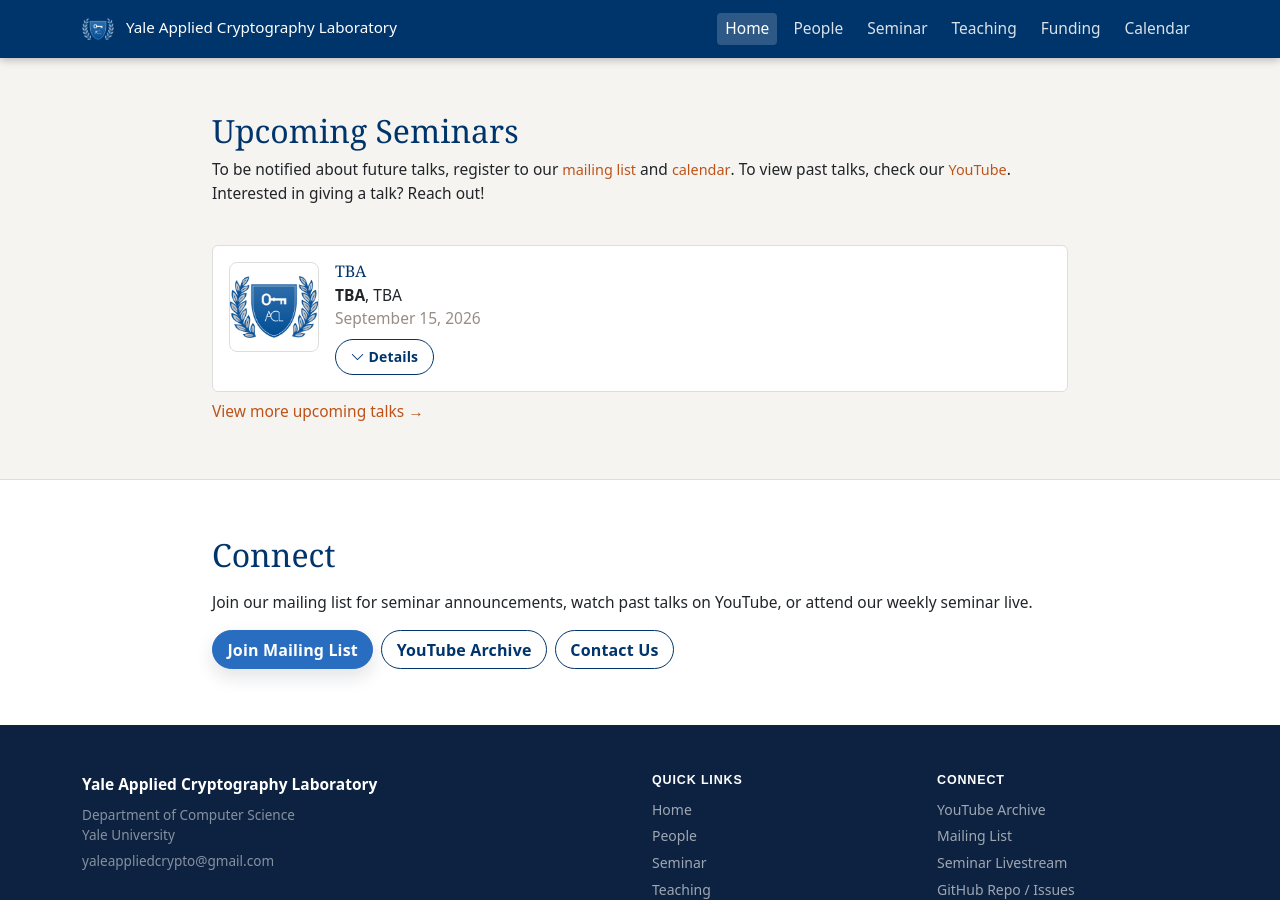
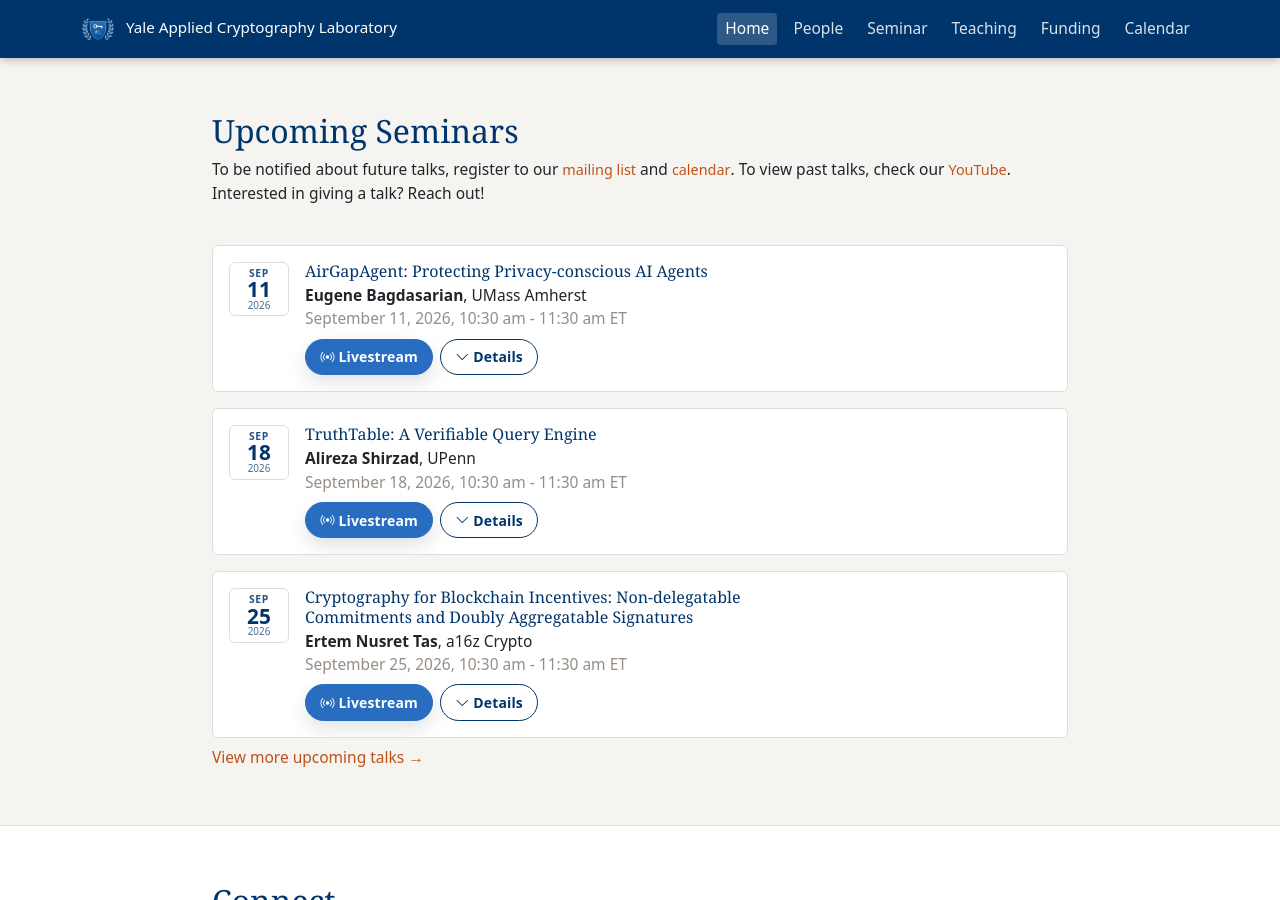
Before and after one commit to yale-acl/yacl-website, a Jekyll site: the page built from index.md, in a window 1280 px wide and 900 px high, scrolled down 1387 px. Built offline with Jekyll 4.4.1, drawn with Linux system fonts in a browser that asks for light colours; some web fonts are replaced; some of the changed lines change nothing that is shown.

Commit message:
Add upcoming September seminars and update livestream Zoom link

```diff
--- a/_config.yml
+++ b/_config.yml
@@ -7,7 +7,7 @@
 email: yaleappliedcrypto@gmail.com
 twitter: YaleACL
 youtube: "@YaleACL"
-zoom_link: "https://yale.zoom.us/j/92532473066"
+zoom_link: "https://yale.zoom.us/j/99399803943"
 mailing_list: "https://groups.google.com/g/yacl-mailing"
 calendar_embed: "https://calendar.google.com/calendar/embed?src=yaleappliedcrypto%40gmail.com"
 youtube_archive: "https://www.youtube.com/@YaleACL"
--- a/_data/seminars.yml
+++ b/_data/seminars.yml
@@ -1,15 +1,44 @@
 # Synced from https://sites.google.com/view/yacl/seminar on 2026-04-03
 upcoming:
-  - date: "2026-09-15"
-    speaker: "TBA"
-    affiliation: "TBA"
-    title: "TBA"
-    photo: "/assets/images/favicon.png"
+  - date: "2026-09-11"
+    time: "10:30 am - 11:30 am ET"
+    speaker: "Eugene Bagdasarian"
+    affiliation: "UMass Amherst"
+    title: "AirGapAgent: Protecting Privacy-conscious AI Agents"
+    livestream_url: "https://yale.zoom.us/j/99399803943"
     abstract: >-
-      TBA
+      The growing use of large language model (LLM)-based agents to manage sensitive user data raises significant privacy concerns. While these agents excel at understanding and operating across contexts, this capability can be exploited by adversaries. We introduce a novel threat model where a malicious third-party manipulates the context of interaction to trick AI agents into revealing private information not relevant to the task at hand.
+      <br><br>
+      Grounded in the framework of contextual integrity, we introduce AirGapAgent, a privacy-conscious agent designed to prevent unintended data leakage by restricting the agent's access to only the data necessary for a specific task. Extensive experiments using Gemini, GPT, and Mistral models as agents validate our approach's effectiveness in mitigating this form of context hijacking while maintaining core agent functionality. For example, we show that a single-query context hijacking attack on a baseline Gemini-based agent reduces its ability to protect user data from 94% to 45%, while an AirGapAgent achieves 97% protection, rendering the same attack ineffective. Finally, we discuss future directions including contextual security and designs for agentic policy engines.
     bio: >-
-      TBA
-
+      Eugene Bagdasarian is an Assistant Professor at University of Massachusetts Amherst and a Researcher at Google. His work focuses on studying attack vectors in AI systems deployed in real life and proposing new designs that mitigate these attacks. Previously, he received the Distinguished Paper Award at USENIX Security and Apple AI/ML PhD Fellowship.
+    links:
+      - "https://arxiv.org/abs/2405.05175"
+  - date: "2026-09-18"
+    time: "10:30 am - 11:30 am ET"
+    speaker: "Alireza Shirzad"
+    affiliation: "UPenn"
+    title: "TruthTable: A Verifiable Query Engine"
+    livestream_url: "https://yale.zoom.us/j/99399803943"
+    abstract: >-
+      We present TruthTable, a verifiable database engine that allows a prover to produce a succinct proof that convinces a verifier of the correct execution of the verifier’s SQL query over the prover’s committed database. TruthTable supports a large subset of SQL, enabling it to prove 17 out of 22 queries in the standard TPC-H benchmark. To our knowledge, this is the widest support out of all prior work. Moreover, TruthTable’s proofs are small, and fast to generate and verify: on the TPC-H benchmark with a database of a million rows, TruthTable’s average proving time is 55 seconds, average verification time is 32 ms, and average proof size is 24 kB. Compared to prior work, TruthTable’s proving times are between 6.3×-63× better, while the verification times and proof sizes are competitive. TruthTable achieves these properties via a codesign of cryptography and database techniques. On the cryptographic front, we propose a new polynomial representation of database tables, and design new subprotocols for proving the correct execution of various relational operators on these representations. On the database front, we propose a query planner that optimizes queries for minimal proving time, as opposed to minimal execution time. We also design new optimizations for this planner that reduce proving time by up to 2x.
+    bio: >-
+      Alireza Shirzad is a PhD student at Penn advised by Dr. Pratyush Mishra. He is primarily interested in applied cryptography and building provably secure systems for real world applications. Before coming to Penn, he obtained his Master’s degree in Secure communications and Cryptography in 2023 and a bachelor’s degree in Electrical Engineering in 2021 from Sharif University of Technology.
+    links:
+      - "https://eprint.iacr.org/2026/1260"
+  - date: "2026-09-25"
+    time: "10:30 am - 11:30 am ET"
+    speaker: "Ertem Nusret Tas"
+    affiliation: "a16z Crypto"
+    title: "Cryptography for Blockchain Incentives: Non-delegatable Commitments and Doubly Aggregatable Signatures"
+    livestream_url: "https://yale.zoom.us/j/99399803943"
+    abstract: >-
+      Blockchains are often run by rational parties who must be incentivized to behave correctly. This talk explores mechanisms for incentivizing block dissemination and voting in the context of modern consensus protocols. In the first part of the talk, we introduce non-delegatable commitments, a new primitive in which forming a commitment requires possession of a private key, and delegating the commitment process necessarily leaks that key. We show how non-delegatable commitments can be used to incentivize relayers to broadcast the block data. In the second part of the talk, we turn to doubly aggregatable signatures, a new primitive with two sets of signers. It enables a so-called level-1 signer to create a succinct attestation, called the level-1 signature, to the set of observed level-0 signatures on the same message, while allowing many level-1 signatures to be publicly aggregated into a succinct certificate. We then use doubly aggregatable signatures to incentivize all-to-all broadcast of votes.
+    bio: >-
+      Ertem Nusret Tas is a post-doc Research Associate at a16z Crypto Research. He completed his PhD at Stanford University, advised by Dan Boneh and David Tse. His research interests include blockchains, applied cryptography, and distributed computing.
+    links:
+      - "https://eprint.iacr.org/2025/2039"
+      - "https://eprint.iacr.org/2026/1042"
 past:
   - date: "2026-05-15"
     speaker: "Ke Wu"
```
